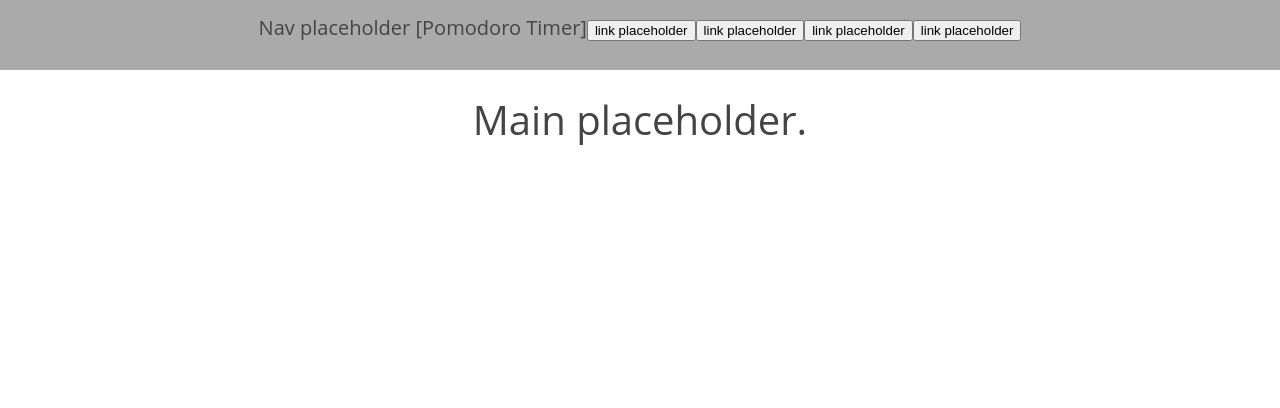
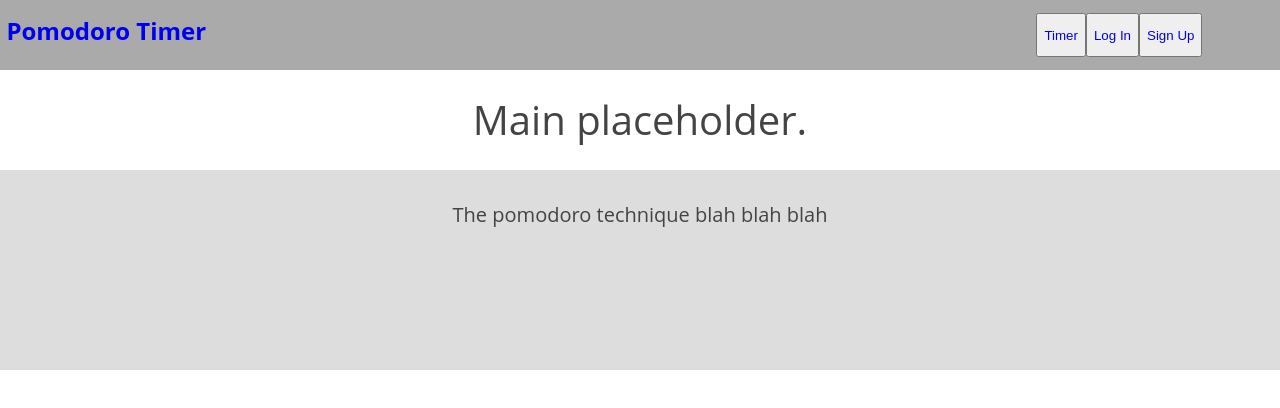
Before and after one commit to meta-434/capstone-one-client, a React (Create React App) app: page / in a window 1280 px wide. Shown: the top 408 px of the page. Built offline with nearby package versions, Linux system fonts and the light colour scheme.

Commit message:
client wip 2

```diff
--- a/src/App.js
+++ b/src/App.js
@@ -13,42 +13,108 @@ import './App.css'
 class App extends Component {
   state = {
     sessions: [],
-    notes: []
+    notes: [],
+    authToken: undefined,
   }
 
-  //include all your CRUD here and include in context
+  logOut = () => {
+    this.setState({authToken: undefined});
+  }
+
   handlePostAuthenticate = ({ username, password }) => {
     fetch(process.env.REACT_APP_SERVER_URL + `/authenticate`, {
-      method: 'POST',
+      method: 'post',
       headers: {
         'Content-Type': 'application/json'
       },
       body: JSON.stringify({
-        username: username,
-        password: password,
+        'username': username,
+        'password': password,
+      })
+    })
+        .then(result =>  result.json())
+        .then(resJson => {
+          if (!!resJson.token) {
+            this.setState({ authToken: resJson.token })
+          }
+          else {
+           throw new Error(' error in authenticating. check username and password. ');
+          }
+        })
+        .catch(error => console.error(error));
+  };
+
+  handlePostSession = ({}) => {
+
+  }
+
+  handleGetSessions = ({}) => {
+
+  }
+
+  handleDeleteSession = () => {
+
+  }
+
+  handlePostNote = ({note_name, note_content, ownerId}) => {
+    fetch(process.env.REACT_APP_SERVER_URL + `/notes`, {
+      method: 'POST',
+      headers: {
+        'Content-Type': 'application/json',
+        'access-token': `${this.state.authToken}`
+      },
+      body: JSON.stringify({
+        note_name,
+        note_content,
+        note_owner: ownerId
       })
     })
         .catch(error => console.error(error));
-  };
+  }
+
+  handleGetNotes = () => {
+    fetch(process.env.REACT_APP_SERVER_URL+ `/api/notes`, {
+      method: 'GET',
+      headers: {
+        'Content-Type': 'application/json',
+        'access-token': `${this.state.authToken}`
+      }
+    })
+        .then(response => response.json())
+        .then(responseJson =>
+            this.setState({
+              notes: responseJson
+            })
+        )
+        .catch(error => console.error(error));
+  }
+
+  handleDeleteNotes = () => {
+
+  }
 
   render () {
-    const { sessions, notes } = this.state;
+    const { sessions, notes, authToken } = this.state;
     const context = {
       sessions,
       notes,
+      authToken,
       handlePostAuthenticate: this.handlePostAuthenticate,
+      logOut: this.logOut,
+      handleGetNotes: this.handleGetNotes,
     }
     return (
         <PomodoroContext.Provider value={(context)}>
           <div className="app">
-            <Route component={Nav} />
+            <Route path="/" render={routeProps => <Nav {...routeProps}/>}/>
             <main className="app-content">
               <Route exact path="/" component={Main} />
-              <Route path="/timer" component={TimerComponent}/>
               <Route path="/login" component={Login}/>
               <Route path="/signup" component={Signup} />
-              <Route path="/sessions/:sessionId" component={Sessions}/>
-              <Route path="/notes/:noteId" component={Notes}/>
+              <Route path="/timer" component={TimerComponent}/>
+              <Route path="/sessions/:sessionId?" component={Sessions}/>
+              <Route path="/notes/:noteId?" component={Notes}/>
+
             </main>
           </div>
         </PomodoroContext.Provider>
--- a/src/Components/Login.js
+++ b/src/Components/Login.js
@@ -22,7 +22,8 @@ class Login extends Component {
         this.validatePassword(this.state.password);
     }
 
-    handlePostSubmit = () => {
+    handlePostSubmit = (e) => {
+        e.preventDefault();
         this.context.handlePostAuthenticate(this.state);
     }
 
--- a/src/Components/Main.js
+++ b/src/Components/Main.js
@@ -4,9 +4,14 @@ import './Main.css';
 class Main extends Component {
     render() {
         return(
-            <header>
-                Main placeholder.
-            </header>
+            <>
+                <header>
+                    Main placeholder.
+                </header>
+                <section>
+                    The pomodoro technique blah blah blah
+                </section>
+            </>
         );
     }
 }
--- a/src/Components/Nav.css
+++ b/src/Components/Nav.css
@@ -0,0 +1,15 @@
+nav {
+    display: flex;
+}
+
+h1 {
+    width: calc(100% - 250px);
+    text-align: left;
+    font-size: larger;
+    padding: 0;
+    margin: 0 0 0 0.5%;
+}
+
+a, a:visited {
+    text-decoration: none;
+}
--- a/src/Components/Nav.js
+++ b/src/Components/Nav.js
@@ -1,15 +1,33 @@
 import React, { Component } from 'react';
+import PomodoroContext from "../PomodoroContext";
+import { Link } from "react-router-dom";
+import './Nav.css';
 
 class Nav extends Component {
+    static contextType = PomodoroContext;
+
+    logOut = () => {
+        this.context.logOut();
+        this.props.history.push('/');
+    }
+
     render() {
         return(
-            <nav>
-                Nav placeholder [Pomodoro Timer]
-                <button>link placeholder</button>
-                <button>link placeholder</button>
-                <button>link placeholder</button>
-                <button>link placeholder</button>
-            </nav>
+        <nav>
+            <h1 className="nav-h1"><Link to='/'>Pomodoro Timer</Link></h1>
+            <button><Link to='/timer'>Timer</Link></button>
+            {(!!this.context.authToken)
+                ? <>
+                    <button><Link to='/sessions/'>Sessions</Link></button>
+                    <button><Link to='/notes/'>Notes</Link></button>
+                    <button onClick={this.logOut}>Log Out</button>
+                </>
+                : <>
+                    <button><Link to='/login'>Log In</Link></button>
+                    <button><Link to='/signup'>Sign Up</Link></button>
+                </>
+            }
+        </nav>
         );
     }
 }
--- a/src/Components/Notes.css
+++ b/src/Components/Notes.css
@@ -3,3 +3,7 @@ header {
     min-height: 100px;
     padding-top: 20px;
 }
+
+h2 {
+
+}
--- a/src/Components/Notes.js
+++ b/src/Components/Notes.js
@@ -1,11 +1,33 @@
 import React, { Component } from 'react';
+import PomodoroContext from "../PomodoroContext";
 
 class Notes extends Component {
+
+    static contextType = PomodoroContext;
+
+    componentDidMount() {
+        this.context.handleGetNotes();
+    }
+
     render() {
         return(
-            <header>
-                Notes placeholder.
-            </header>
+            <>
+                <header>My Notes</header>
+                <PomodoroContext.Consumer>
+                    {({notes}) => {
+                        console.log('notes', notes);
+
+                        return notes.map((note, index) => {
+                            return (
+                                <section className="notes-display" key={index} id={note.id}>
+                                    <h3>{note.note_name}</h3>
+                                    <h4>↳ {note.note_content}</h4>
+                                </section>
+                            );
+                        })
+                    }}
+                </PomodoroContext.Consumer>
+            </>
         );
     }
 }
--- a/src/Components/Sessions.css
+++ b/src/Components/Sessions.css
@@ -3,3 +3,7 @@ header {
     min-height: 100px;
     padding-top: 20px;
 }
+
+.sessions-section > h2 {
+    margin-top: 70px;
+}
--- a/src/Components/Sessions.js
+++ b/src/Components/Sessions.js
@@ -1,14 +1,13 @@
 import React, { Component } from 'react';
+import './Sessions.css'
 
 class Sessions extends Component {
     render() {
         return(
-            <header>
-                Sessions placeholder.
-                <br />
-
-                test
-            </header>
+            <section className="sessions-section">
+                <h2>sessions placeholder</h2>
+                <p>hello?</p>
+            </section>
         );
     }
 }
--- a/src/Components/TimerComponent.js
+++ b/src/Components/TimerComponent.js
@@ -1,6 +1,7 @@
 import React, { Component } from 'react';
 import Timer from 'react-compound-timer';
 import './TimerComponent.css'
+import PomodoroContext from "../PomodoroContext";
 
 const withTimer = timerProps => WrappedComponent => wrappedComponentProps => (
     <Timer {...timerProps}>
@@ -10,6 +11,8 @@ const withTimer = timerProps => WrappedComponent => wrappedComponentProps => (
 );
 
 class TimerComponent extends Component {
+    static contextType = PomodoroContext;
+
     componentDidMount() {
         const { setCheckpoints, stop } = this.props.timer;
 
@@ -54,6 +57,10 @@ class TimerComponent extends Component {
                     <button onClick={start5}>Start5</button>
                     <button onClick={reset}>Reset</button>
                 </section>
+                {(!!this.context.authToken)
+                    ? <><p>logged in</p></>
+                    : <><p>not logged in</p></>
+                }
             </>
         );
     }
```
